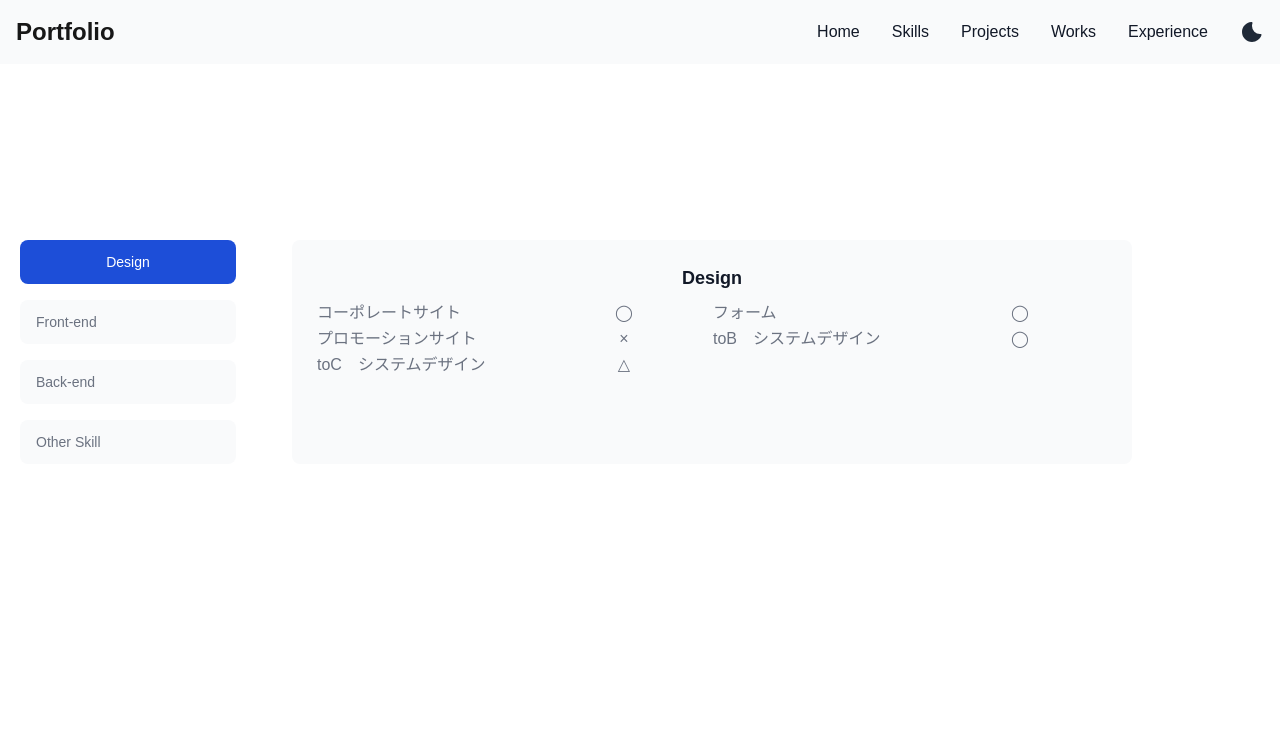
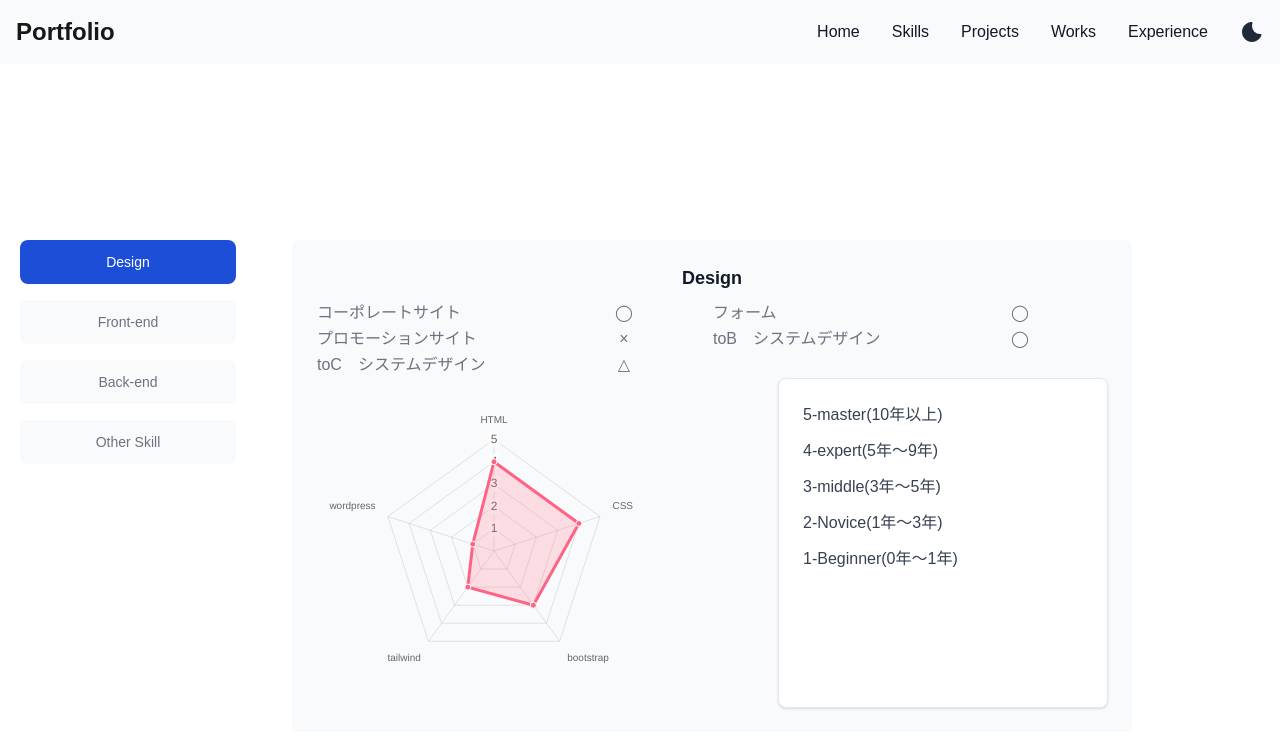
Before and after one commit to akiaki0505/portfolio, a Next.js app: page /skills in a window 1280 px wide. Shown: the top 748 px of the page. Built offline with nearby package versions, Linux system fonts and the light colour scheme.

Commit message:
chartのダークモードの実装　途中まで

```diff
--- /dev/null
+++ b/app/components/RadarChart.js
@@ -0,0 +1,60 @@
+"use client";
+// components/RadarChart.js
+import { Radar } from 'react-chartjs-2';
+import {
+  Chart as ChartJS,
+  RadialLinearScale,
+  PointElement,
+  LineElement,
+  Filler,
+  Tooltip,
+  Legend,
+} from 'chart.js';
+
+// Chart.jsのレーダーチャートに必要な要素を登録
+ChartJS.register(RadialLinearScale, PointElement, LineElement, Filler, Tooltip, Legend);
+
+const RadarChart = () => {
+    const tailwindColors = {
+        primary: '#ff6384',  // Tailwindのテーマカラーに対応する値
+        secondary: '#36a2eb',
+      };
+
+  const data = {
+    labels: ['HTML', 'CSS', 'bootstrap', 'tailwind', 'wordpress'],
+    datasets: [
+      {
+        label: 'My First Dataset',
+        data: [4, 4, 3, 2, 1],
+        fill: true,
+        backgroundColor: 'rgba(255, 99, 132, 0.2)',
+        borderColor: 'rgb(255, 99, 132)',
+        pointBackgroundColor: 'rgb(255, 99, 132)',
+        pointBorderColor: '#fff',
+        pointHoverBackgroundColor: '#fff',
+        pointHoverBorderColor: 'rgb(255, 99, 132) ',
+      },
+    ],
+  };
+
+  const options = {
+    scales: {
+      r: {
+        angleLines: {
+          display: true,
+        },
+        suggestedMin: 0,
+        suggestedMax: 5,
+      },
+    },
+    plugins: {
+        legend: {
+            display: false,
+        },
+    },
+  };
+
+  return <Radar data={data} options={options} />;
+};
+
+export default RadarChart;
--- a/app/components/navLink.tsx
+++ /dev/null
@@ -1,14 +0,0 @@
-import React from 'react'
-import Link from 'next/link';
-
-type Props = {
-    href: string;
-    className: string;
-    linkName: string;
-}
-
-export const NavLink = ({href, className, linkName}:Props) => {
-  return (
-    <Link href={href} className={className} >{linkName}</Link>
-  )
-}
--- a/app/skills/page.tsx
+++ b/app/skills/page.tsx
@@ -1,5 +1,8 @@
-import React, { PureComponent }  from 'react';
+import React from 'react';
 import { Navbar } from '@/app/components/navber';
+import dynamic from 'next/dynamic';
+
+const RadarChart = dynamic(() => import('@/app/components/RadarChart'), { ssr: false });
 
 export default function Skills() {
   return (
@@ -14,17 +17,17 @@ export default function Skills() {
                     </a>
                 </li>
                 <li>
-                    <a href="#" className="inline-flex items-center px-4 py-3 rounded-lg hover:text-gray-900 bg-gray-50 hover:bg-gray-100 w-full dark:bg-neutral-900 dark:hover:bg-gray-700 dark:hover:text-white">
+                    <a href="#" className="inline-flex items-center justify-center px-4 py-3 rounded-lg hover:text-gray-900 bg-gray-50 hover:bg-gray-100 w-full dark:bg-neutral-900 dark:hover:bg-gray-700 dark:hover:text-white">
                         Front-end
                     </a>
                 </li>
                 <li>
-                    <a href="#" className="inline-flex items-center px-4 py-3 rounded-lg hover:text-gray-900 bg-gray-50 hover:bg-gray-100 w-full dark:bg-neutral-900 dark:hover:bg-gray-700 dark:hover:text-white">
+                    <a href="#" className="inline-flex items-center justify-center px-4 py-3 rounded-lg hover:text-gray-900 bg-gray-50 hover:bg-gray-100 w-full dark:bg-neutral-900 dark:hover:bg-gray-700 dark:hover:text-white">
                         Back-end
                     </a>
                 </li>
                 <li>
-                    <a href="#" className="inline-flex items-center px-4 py-3 rounded-lg hover:text-gray-900 bg-gray-50 hover:bg-gray-100 w-full dark:bg-neutral-900 dark:hover:bg-gray-700 dark:hover:text-white">
+                    <a href="#" className="inline-flex items-center justify-center px-4 py-3 rounded-lg hover:text-gray-900 bg-gray-50 hover:bg-gray-100 w-full dark:bg-neutral-900 dark:hover:bg-gray-700 dark:hover:text-white">
                         Other Skill
                     </a>
                 </li>
@@ -32,6 +35,7 @@ export default function Skills() {
             <div className="p-6 bg-gray-50 text-medium text-gray-500 dark:text-gray-400 dark:bg-neutral-900 rounded-lg w-8/12">
                 <h3 className="text-lg text-center font-bold text-gray-900 dark:text-white mb-2">Design</h3>
                 <table className="w-full">
+                    <tbody>
                         <tr>
                             <td className="w-40">コーポレートサイト</td>
                             <td className="w-32 text-center">◯</td>
@@ -48,7 +52,31 @@ export default function Skills() {
                             <td className="w-40">toC　システムデザイン</td>
                             <td className="w-32 text-center">△</td>
                         </tr>
+                    </tbody>
                 </table>
+
+                <div className="flex justify-between">
+                    <div className="w-5/12 text-center">
+                        <RadarChart />
+                    </div>
+                    <div className="w-5/12 p-6 bg-white border border-gray-200 rounded-lg shadow dark:bg-gray-800 dark:border-gray-700">
+                        <p className="mb-3 font-normal text-gray-700 dark:text-gray-400">
+                            5-master(10年以上)
+                        </p>
+                        <p className="mb-3 font-normal text-gray-700 dark:text-gray-400">
+                            4-expert(5年〜9年)
+                        </p>
+                        <p className="mb-3 font-normal text-gray-700 dark:text-gray-400">
+                            3-middle(3年〜5年)
+                        </p>
+                        <p className="mb-3 font-normal text-gray-700 dark:text-gray-400">
+                            2-Novice(1年〜3年)
+                        </p>
+                        <p className="mb-3 font-normal text-gray-700 dark:text-gray-400">
+                            1-Beginner(0年〜1年)
+                        </p>
+                    </div>
+                </div>
             </div>
         </div>
     </>
--- a/package.json
+++ b/package.json
@@ -9,8 +9,10 @@
     "lint": "next lint"
   },
   "dependencies": {
+    "chart.js": "^4.4.4",
     "next": "14.2.14",
     "react": "^18",
+    "react-chartjs-2": "^5.2.0",
     "react-dom": "^18"
   },
   "devDependencies": {
--- a/tailwind.config.ts
+++ b/tailwind.config.ts
@@ -12,6 +12,10 @@ const config: Config = {
       colors: {
         background: "var(--background)",
         foreground: "var(--foreground)",
+        chartColors: {
+          primary: '#fff dark:text-white',  // Tailwindテーマカラーに対応
+          secondary: '#36a2eb',
+        },
       },
     },
   },
```
Also changed, not shown: 1 other file (tests, documents, lock files or other folders). Lines whose indentation alone changed are shown as unchanged.
